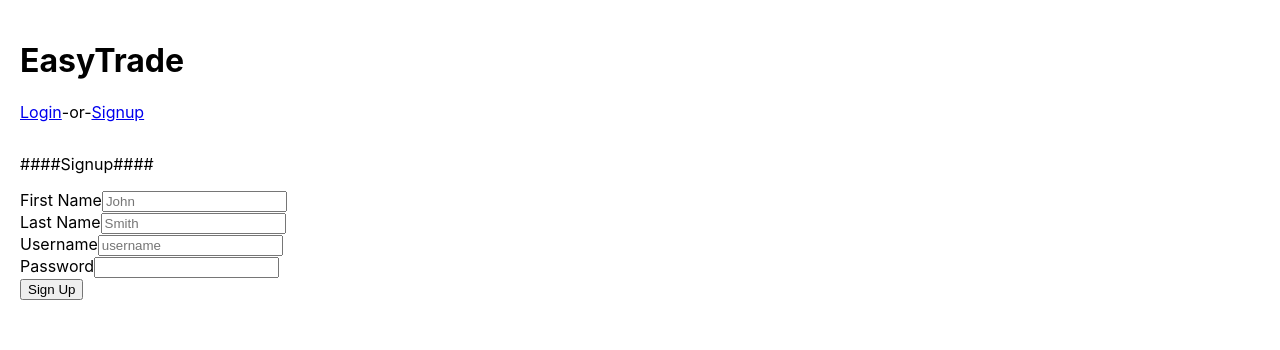
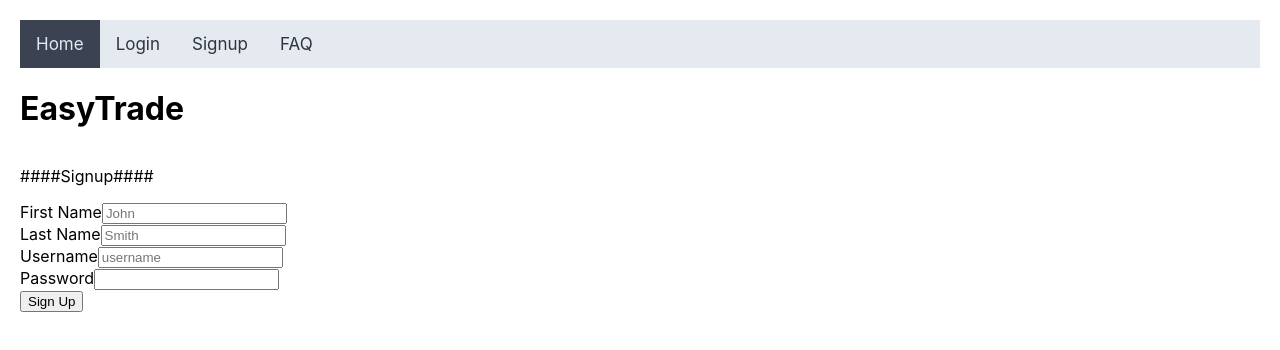
Before and after one commit to gaelanmcmillan/easytrade, a React (Create React App) app in the folder client/: page /signup in a window 1280 px wide. Shown: the top 350 px of the page. Built offline with nearby package versions, Linux system fonts and the light colour scheme.

Commit message:
css and dashboard

```diff
--- a/client/src/components/App/App.css
+++ b/client/src/components/App/App.css
@@ -1,41 +1,32 @@
-.App {
-  text-align: center;
-}
-
-.App-logo {
-  height: 40vmin;
-  pointer-events: none;
-}
-
-@media (prefers-reduced-motion: no-preference) {
-  .App-logo {
-    animation: App-logo-spin infinite 20s linear;
-  }
-}
-
-.App-header {
-  background-color: #282c34;
-  min-height: 100vh;
-  display: flex;
-  flex-direction: column;
-  align-items: center;
-  justify-content: center;
-  font-size: calc(10px + 2vmin);
-  color: white;
-}
-
-.App-link {
-  color: #61dafb;
-}
-
-@keyframes App-logo-spin {
-  from {
-    transform: rotate(0deg);
-  }
-  to {
-    transform: rotate(360deg);
-  }
-}
 .wrapper {
     padding: 20px;
 }
+
+
+/* Add a black background color to the top navigation */
+.topnav {
+  background-color: #e5e9f0;
+  overflow: hidden;
+}
+
+/* Style the links inside the navigation bar */
+.topnav a {
+  float: left;
+  color: #2e3440;
+  text-align: center;
+  padding: 14px 16px;
+  text-decoration: none;
+  font-size: 17px;
+}
+
+/* Change the color of links on hover */
+.topnav a:hover {
+  background-color: #d8dee9;
+  color: #2e3440;
+}
+
+/* Add a color to the active/current link */
+.topnav a.active {
+  background-color: #3b4252;
+  color: #e5e9f0;
+}
--- a/client/src/components/App/App.js
+++ b/client/src/components/App/App.js
@@ -3,6 +3,7 @@ import './App.css';
 import { BrowserRouter, Route, Routes } from 'react-router-dom';
 import Login from '../Login/Login';
 import Signup from '../Signup/Signup';
+import Dashboard from '../Dashboard/Dashboard';
 
 
 class App extends React.Component {
@@ -14,7 +15,6 @@ class App extends React.Component {
             token: userToken
         }));
         sessionStorage.setItem('token', JSON.stringify(userToken));
-        console.log(userToken)
     };
 
     getToken = () => {
@@ -27,20 +27,18 @@ class App extends React.Component {
       if (!this.getToken()) {
           return (
               <div className="wrapper">
+               <div class="topnav">
+                  <a class="active" href="/">Home</a>
+                  <a href="/login">Login</a>
+                  <a href="/signup">Signup</a>
+                  <a href="/faq">FAQ</a>
+                </div>
               <h1>EasyTrade</h1>
-              <p>
-                <a href='http://localhost:3000/login'>
-                Login
-                </a>
-                -or-
-                <a href='http://localhost:3000/signup'>
-                Signup
-                </a>
-              </p>
               <BrowserRouter>
                 <Routes>
                   <Route path='/login' element={<Login setToken={this.setToken}/>}/ >
                   <Route path='/signup' element={<Signup setToken={this.setToken}/>}/ >
+                  <Route path='/faq' element={<p hello/>}/ >
                 </Routes>
               </BrowserRouter>
               </div>
@@ -48,13 +46,18 @@ class App extends React.Component {
       }
       return (
         <div className="wrapper">
+           <div class="topnav">
+              <a class="active" href="/">Home</a>
+              <a href="/dashboard">Dashboard</a>
+              <a href="/faq">FAQ</a>
+          </div>
           <h1>EasyTrade</h1>
           <BrowserRouter>
             <Routes>
               <Route path='' element={<h2 A Route/>}/ >
+              <Route path='/dashboard' element={<Dashboard getToken={this.getToken}/>}/ >
             </Routes>
           </BrowserRouter>
-          <h2>WELCOME HOME</h2>
         </div>
       );
     }
--- /dev/null
+++ b/client/src/components/Dashboard/Dashboard.js
@@ -0,0 +1,43 @@
+import React from 'react';
+import './Dashboard.css';
+const hostname = "http://localhost:8080"
+const apiPrefix = hostname + "/api/v1"
+function request (data) {
+  console.log(data.token+"TOKEN");
+  return {
+    method: "GET",
+    headers: { "Authorization": "Bearer "+data.token, "Accept":"application/json" }
+  }
+}
+/**
+ * Send a request to the backend to log the user in.
+ *
+ * @param {*} userData { email, password }
+ * @param {*} responseHandler A callback function to use with the response. Cache username, token, expiry.
+ */
+const demo = async (demoData, responseHandler) => {
+  const endpoint = apiPrefix + "/auth/demo";
+  fetch(endpoint, request(demoData))
+    .then(res => res.json())
+    .then(data => responseHandler(data));
+}
+
+class Dashboard extends React.Component {
+    constructor ( getToken ) {
+        super(getToken);
+        this.getToken = getToken.getToken;
+        const demoData = {
+            token: this.getToken(),
+        };
+        demo(demoData, data => console.log(data));
+    }
+    render () {
+        return (
+            <div className='dashboard'>
+                <p>####Dashbard####</p>
+            </div>
+        );
+    }
+}
+
+export default Dashboard;
```
Also changed, not shown: client/src/components/Dashboard/Dashboard.css (added).
